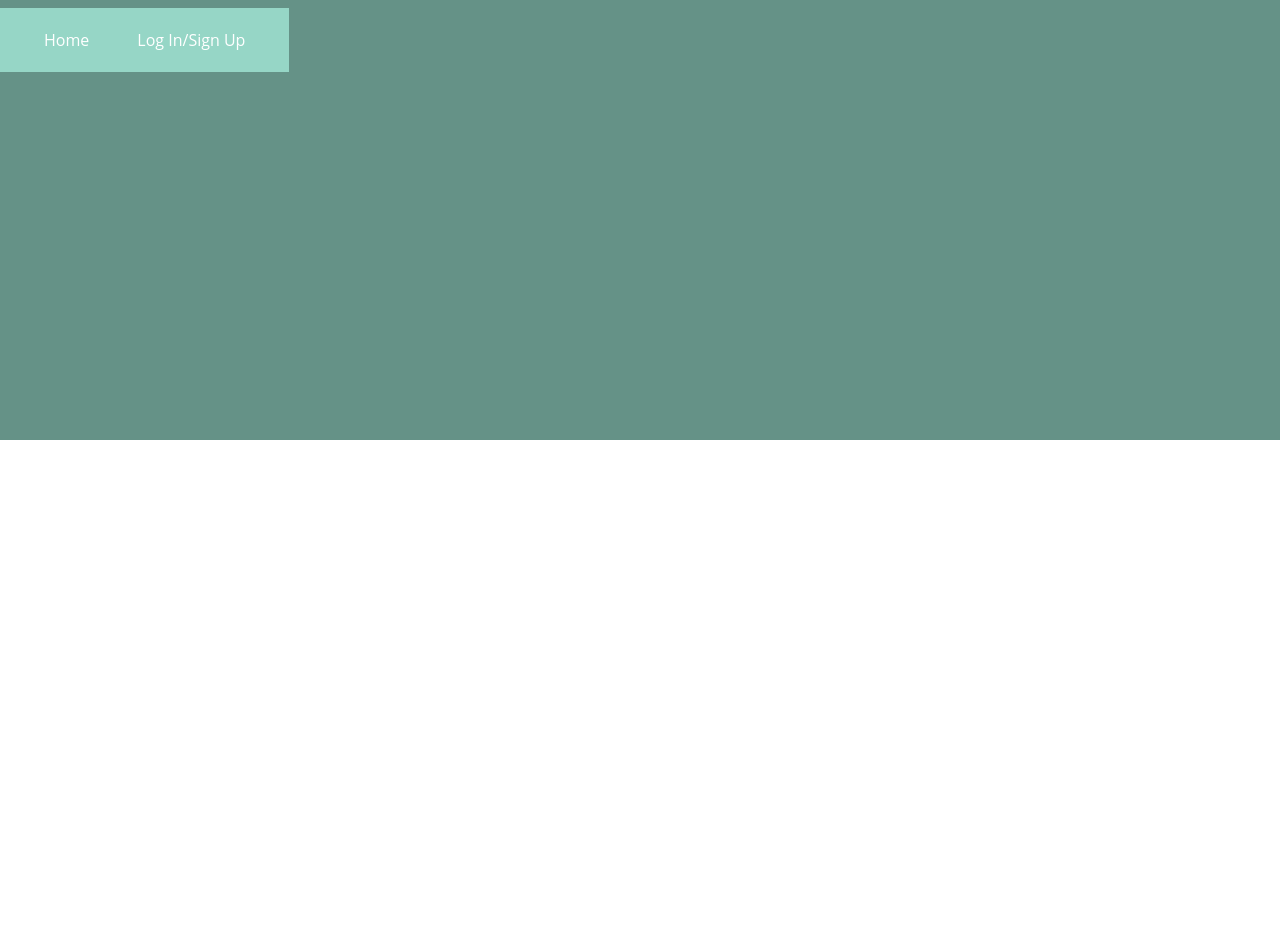
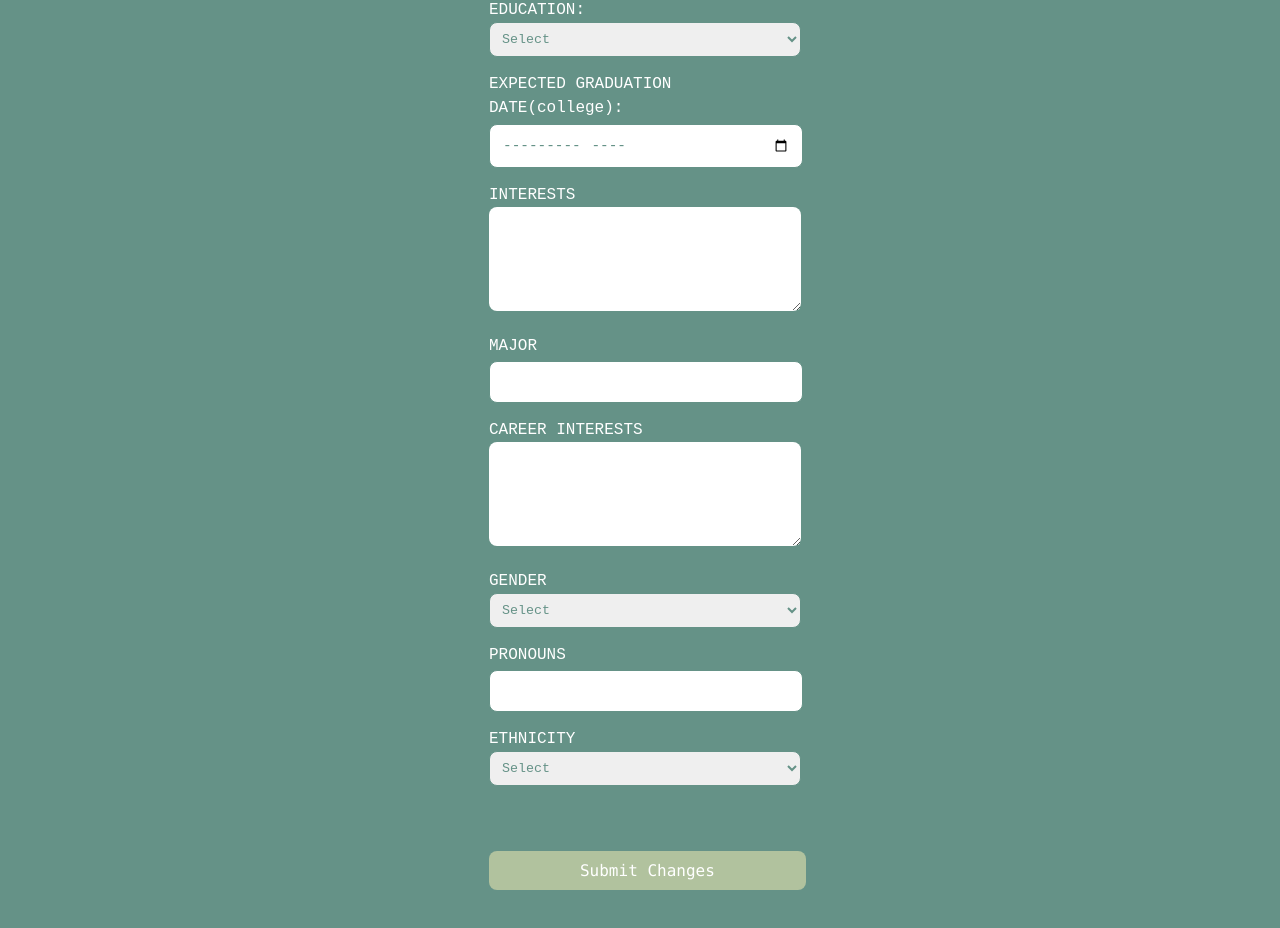
Before and after one commit to NetThi123/BitCamp2025, a React (Vite) app in the folder my-app/: page /me in a window 1280 px wide. Before the commit this address had no page. Shown: the part 360-1288 px from the top of the page. Before the commit the page ends 800 px from the top, so only its background shows below. Built offline with nearby package versions, Linux system fonts and the light colour scheme.

Commit message:
finished stylization for me page

```diff
--- a/my-app/src/App.jsx
+++ b/my-app/src/App.jsx
@@ -3,6 +3,7 @@ import reactLogo from './assets/react.svg'
 import viteLogo from '/vite.svg'
 import './App.css'
 import Login from "./pages/Login";
+import Me from './pages/Me.jsx';
 import College_Finder from "./pages/College_Finder";
 import HomePage from './pages/HomePage';
 import Navbar from './components/Navbar';
@@ -20,6 +21,7 @@ function App() {
         <Routes>
           <Route path="/" element={<HomePage />} />
           <Route path="/login" element={<Login />} />
+          <Route path="/me" element={<Me />} />
         </Routes>
       </BrowserRouter>
 
--- /dev/null
+++ b/my-app/src/pages/Me.jsx
@@ -0,0 +1,147 @@
+import React, { useState } from 'react';
+import { Link } from "react-router-dom";
+import '../styles/MeStyle.css'
+
+function Me() {
+  const [formData, setFormData] = useState({
+    name: '',
+    age: '',
+    educationLevel: '',
+    graduationDate: '',
+    interests: '',
+    major: '',
+    careerInterests: '',
+    gender: '',
+    pronouns: '',
+    ethnicity: '',
+  });
+
+  const [submitted, setSubmitted] = useState(false);
+
+  const handleChange = (e) => {
+    setFormData({
+      ...formData,
+      [e.target.name]: e.target.value,
+    });
+  };
+
+  const handleSubmit = (e) => {
+    e.preventDefault(); // Prevent page reload
+    console.log("Form submitted", formData);
+    setSubmitted(true); // Set submitted to true after form submission
+  };
+
+  return (
+    <div className="container">
+      <h2 class="myInfoHead">MY INFO:</h2>
+      <form className="user-form" onSubmit={handleSubmit}> {/* Added onSubmit */}
+        <label>
+          NAME:
+          <br></br>
+          <input type="text" className = "meInput" name="name" value={formData.name} onChange={handleChange} />
+        </label>
+
+        <label>
+          AGE:
+          <br></br>
+          <input type="number" className = "meInput" name="age" value={formData.age} onChange={handleChange} />
+        </label>
+
+        <label>
+          CURRENT LEVEL OF EDUCATION:
+          <br></br>
+          <select name="educationLevel" value={formData.educationLevel} onChange={handleChange}>
+            <option value="">Select</option>
+            <option value="high school">High School</option>
+            <option value="undergrad">Undergraduate</option>
+            <option value="grad">Graduate</option>
+            <option value="other">Other</option>
+          </select>
+        </label>
+
+        <label>
+          EXPECTED GRADUATION DATE(college):
+          <br></br>
+          <input type="month" className = "meInput" name="graduationDate" value={formData.graduationDate} onChange={handleChange} />
+        </label>
+
+        <label>
+          INTERESTS
+          <br></br>
+          <textarea name="interests" value={formData.interests} onChange={handleChange} />
+        </label>
+
+        <label>
+          MAJOR
+          <br></br>
+          <input type="text" className = "meInput" name="major" value={formData.major} onChange={handleChange} />
+        </label>
+
+        <label>
+          CAREER INTERESTS
+          <br></br>
+          <textarea name="careerInterests" value={formData.careerInterests} onChange={handleChange} />
+        </label>
+
+        <label>
+          GENDER
+          <br></br>
+          <select name="gender" value={formData.gender} onChange={handleChange}>
+            <option value="">Select</option>
+            <option value="female">Female</option>
+            <option value="male">Male</option>
+            <option value="nonbinary">Non-binary</option>
+            <option value="other">Other</option>
+            <option value="prefer-not">Prefer not to say</option>
+          </select>
+        </label>
+
+        <label>
+          PRONOUNS
+          <br></br>
+          <input type="text" className = "meInput" name="pronouns" value={formData.pronouns} onChange={handleChange} />
+        </label>
+
+        <label>
+          ETHNICITY
+          <br></br>
+          <select name="ethnicity" value={formData.ethnicity} onChange={handleChange}>
+            <option value="">Select</option>
+            <option value="american">American Indian or Alaska Native</option>
+            <option value="white">White</option>
+            <option value="black">Black or African American</option>
+            <option value="hispanic">Hispanic or Latino</option>
+            <option value="middleEastern">Middle Eastern or North African</option>
+            <option value="eastAsian">East Asian</option>
+            <option value="southAsian">South Asian</option>
+            <option value="southEast">Southeast Asian</option>
+            <option value="centralAsian">Central Asian</option>
+            <option value="native">Native Hawaiian or Pacific Islander</option>
+            <option value="mixed">Mixed</option>
+            <option value="other">Other</option>
+          </select>
+        </label>
+
+        <button type="submit" className="me-button">Submit Changes</button> {/* Submit button */}
+      </form>
+
+      {submitted && (
+        <div className="preview">
+          <h2 class="myInfoHead">Preview:</h2>
+          <p><strong>Name:</strong> {formData.name}</p>
+          <p><strong>Age:</strong> {formData.age}</p>
+          <p><strong>Current Level of Education:</strong> {formData.educationLevel}</p>
+          <p><strong>Expected Graduation Date:</strong> {formData.graduationDate}</p>
+          <p><strong>Interests:</strong> {formData.interests}</p>
+          <p><strong>Major:</strong> {formData.major}</p>
+          <p><strong>Career Interests:</strong> {formData.careerInterests}</p>
+          <p><strong>Gender:</strong> {formData.gender}</p>
+          <p><strong>Pronouns:</strong> {formData.pronouns}</p>
+          <p><strong>Ethnicity:</strong> {formData.ethnicity}</p>
+        </div>
+      )}
+    </div>
+  );
+}
+
+export default Me;
--- a/my-app/src/styles/LoginStyle.css
+++ b/my-app/src/styles/LoginStyle.css
@@ -22,29 +22,29 @@
   .login-header{
     size: 0.25rem;
     color: #659287;
-    margin-bottom: 0.05rem;
+    margin-bottom: 1rem;
     font-family: 'Trebuchet MS', 'Lucida Sans Unicode', 'Lucida Grande', 'Lucida Sans', Arial, sans-serif;
   }
 
   .login-form{
-    padding: 0.625rem;
+    padding-right: 2.3rem;
     max-width: 12.5rem;
   }
-  .login-form, p{
+  .login-form p{
     font-family: monospace;
     text-align: left;
     color:#659287;
     background-color: transparent;
   }
 
-  .login-form, input{
+  .login-form input{
     padding: 0.625rem;
     width: 13.75rem;
     margin-right: 2.5rem;
-    border-radius: 0.625rem;
+    border-radius: 10px;
   }
 
   button:hover{
-    box-shadow: 2px 2px #B1C29E;
+    box-shadow: 0 0 5px #B1C29E;
     gap: 0.5rem;
   }
--- /dev/null
+++ b/my-app/src/styles/MeStyle.css
@@ -0,0 +1,97 @@
+.container{
+    margin-left: 30rem;
+    align-items: center;
+}
+
+.myInfoHead {
+    font-family: 'Montserrat', sans-serif;
+    padding: 0.5rem;
+}
+
+.user-form {
+    display: flex;
+    flex-direction: column;
+    gap: 15px;
+}
+
+.user-form, label{
+    border: black;
+    font-family:monospace;
+    font-size: 1rem;
+    width: 200px;
+}
+
+.user-form, input{
+    border-radius: 0.5rem;
+    margin-top: 0.2rem;
+    border: 1px solid #659287;
+    padding: 8px;
+    font-size: 0.75rem;
+    width: 18rem;
+    font-family: monospace;
+}
+
+.meInput{
+    color:#659287;
+    font-size: 0.9rem;
+    padding: 0.75rem;
+}
+
+input:focus {
+    box-shadow: 0 4px 12px #B1C29E;
+    outline: none;
+}
+
+textarea{
+    border-radius: 0.5rem;
+    border:#659287;
+    width: 18rem;
+    height:5rem;
+    color:#659287;
+    padding: 0.75rem;
+}
+
+select{
+    border-radius: 0.5rem;
+    padding: 0.5rem;
+    font-family: monospace;
+    color:#659287;
+    border: 1px solid #659287;
+    size: 0.75rem;
+    width: 19.5rem;
+}
+
+select:focus {
+    box-shadow: 0 4px 12px #B1C29E;
+    outline: none;
+}
+
+textarea:focus{
+    box-shadow: 0 4px 12px #B1C29E;
+    outline: none;
+}
+
+.me-button{
+    background-color: #B1C29E;
+    width: 19.8rem;
+}
+
+.me-button:hover{
+    box-shadow: 0 0 5px #B1C29E;
+}
+
+.preview{
+    width: 15rem;
+    background-color: white;
+    color:#659287;
+    padding: 3rem;
+    margin-bottom: 5rem;
+    border-radius: 0.5rem;
+}
+
+
+.preview p{
+    background: transparent;
+    color:#659287;
+    font-family: monospace;
+}
```
